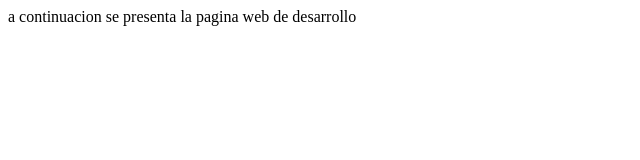
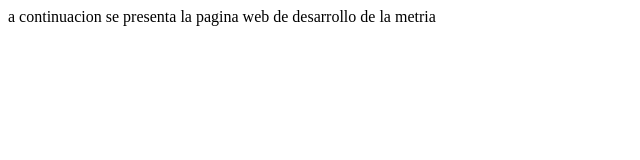
Before and after one commit to JaredQuiroz/Pagina-Web, a plain HTML site: page index.html in a window 1280 px wide. Shown: the full height of the page, 0-640 px from the left. Drawn offline with Linux system fonts and the light colour scheme.

Commit message:
aqui se agrego mas contenido

```diff
--- a/index.html
+++ b/index.html
@@ -3,6 +3,6 @@
         <Title>jared quiroz</Title>
     </head>
     <body>
-        a continuacion se presenta la pagina web de desarrollo
+        a continuacion se presenta la pagina web de desarrollo de la metria
     </body>
 </html>
```
